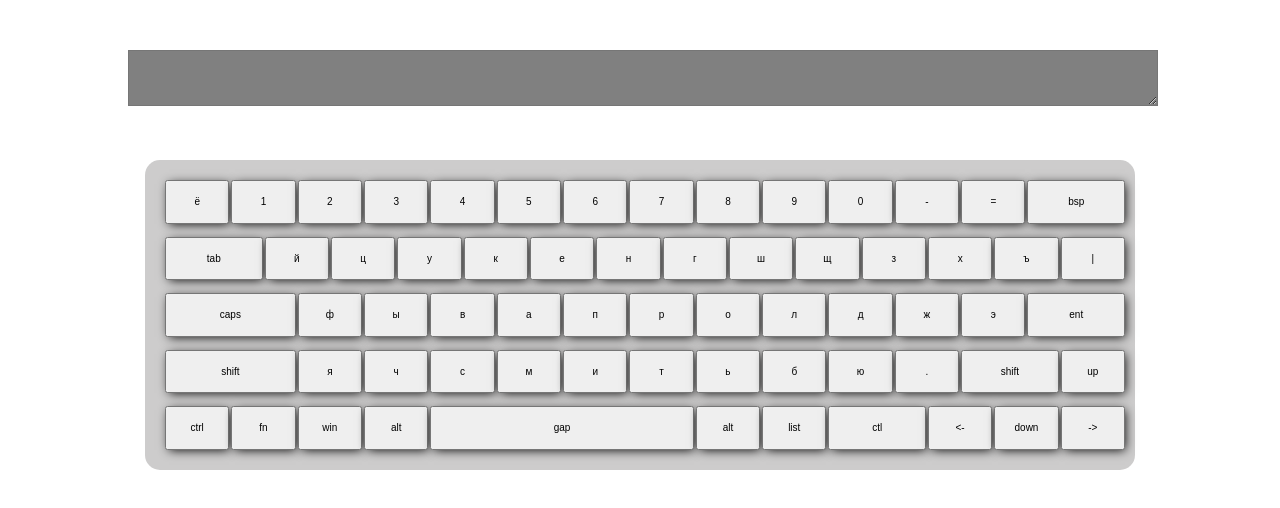
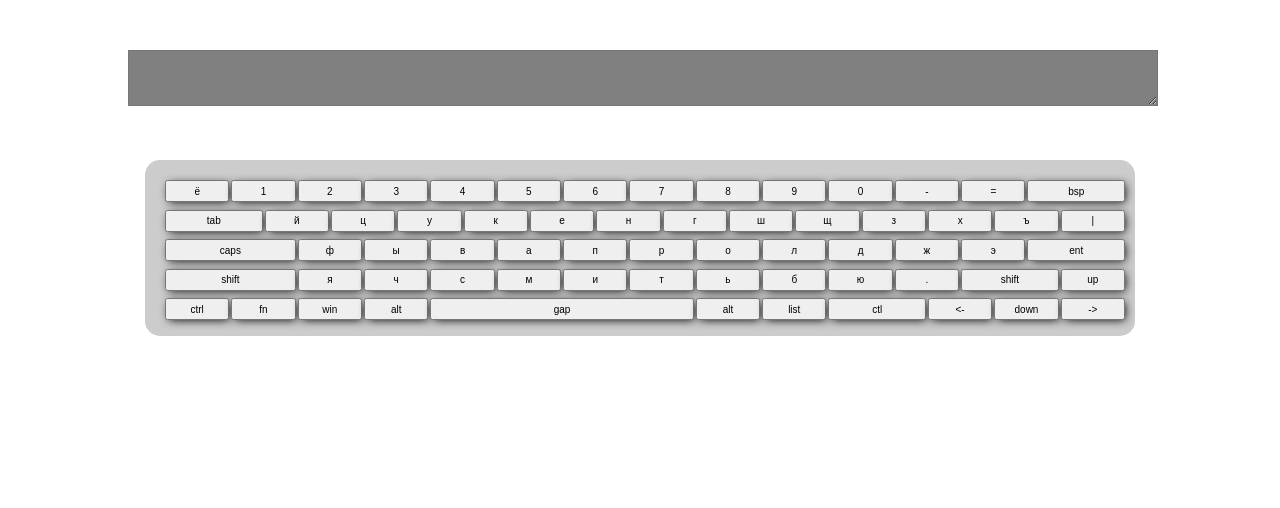
Before and after one commit to AlenaShkr/virtualKeyboard, a website: page index.html in a window 1280 px wide. Drawn offline with Linux system fonts and the light colour scheme.

Commit message:
virtualKeyboard/style: change markup

```diff
--- a/main.css
+++ b/main.css
@@ -8,7 +8,7 @@ body {
     grid-gap: 2px;
 
     width: 75%;
-    height: 35vh;
+    height: 35%;
     padding: 15px;
     margin: 0 auto;
 
```
